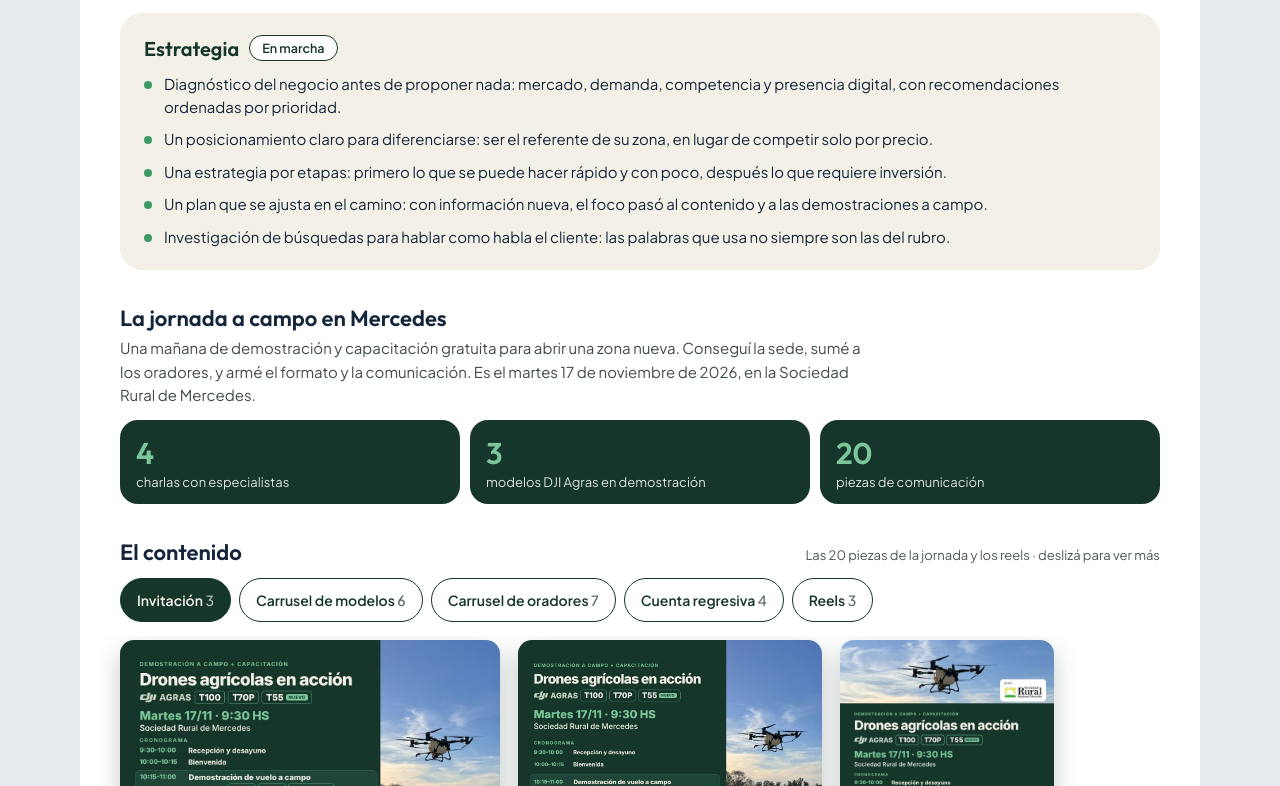
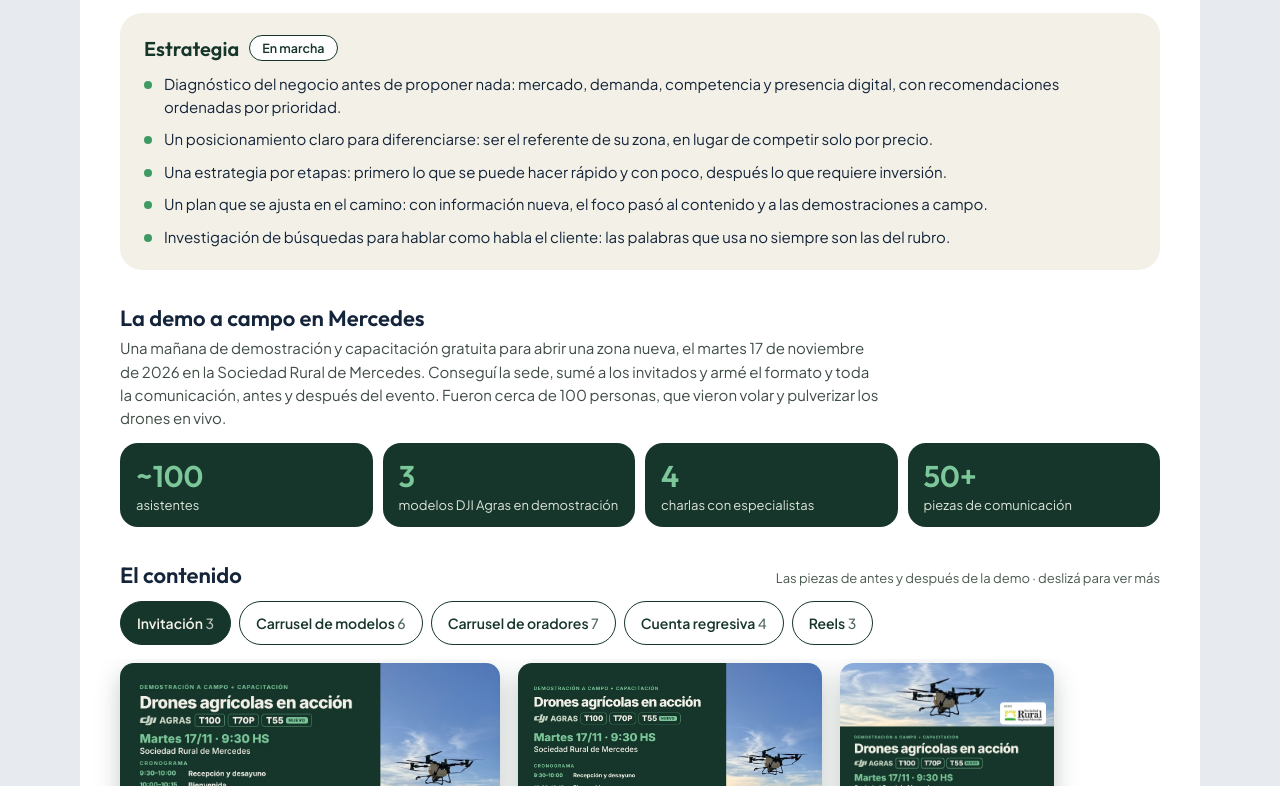
Before and after one commit to segundoperezalisedo/portfolio, a plain HTML site: page index.html in a window 1280 px wide. Shown: the part 1163-1949 px from the top of the page. Drawn offline with Linux system fonts and the light colour scheme.

Commit message:
Demo de Mercedes realizada: cerca de 100 asistentes y textos de Aike actualizados
Co-Authored-By: Claude Opus 5.5 <noreply@anthropic.com>
Claude-Session: https://claude.ai/code/session_01HLBwBPdQxPFY4Vg6xtG3t9

```diff
--- a/index.html
+++ b/index.html
@@ -212,7 +212,7 @@ button{font:inherit}
 </div>
 <div style="background: #1F4538; border-radius: 18px; padding: 16px 18px; display: flex; flex-direction: column; gap: 6px">
 <p style="margin: 0; font-size: 12px; font-weight: 700; letter-spacing: 0.12em; color: #7CC79A">QUÉ CAMBIÓ</p>
-<p style="margin: 0; font-size: 14px; line-height: 1.5; color: #F3F1E7">Prioridades ordenadas, una identidad propia en cada pieza y la primera jornada a campo en una zona nueva, ya convocada.</p>
+<p style="margin: 0; font-size: 14px; line-height: 1.5; color: #F3F1E7">Prioridades ordenadas, una identidad propia en cada pieza y la primera demo a campo en una zona nueva, con cerca de 100 asistentes.</p>
 </div>
 </div>
 <a href="https://www.instagram.com/aikedrones_chivilcoy/" style="align-self: flex-start; min-height: 44px; display: flex; align-items: center; padding: 0 18px; border-radius: 999px; background: #7CC79A; color: #16352B; font-size: 14px; font-weight: 700; text-decoration: none">Ver @aikedrones_chivilcoy en Instagram</a>
@@ -244,13 +244,14 @@ button{font:inherit}
 
 <div style="padding: 26px clamp(18px, 5vw, 40px) 8px; display: flex; flex-direction: column; gap: 14px">
 <div style="display: flex; flex-direction: column; gap: 4px">
-<h3 style="margin: 0; font-family: 'Outfit', sans-serif; font-size: 22px; font-weight: 600">La jornada a campo en Mercedes</h3>
-<p style="margin: 0; font-size: 15px; line-height: 1.55; color: #3F4D45; max-width: 760px">Una mañana de demostración y capacitación gratuita para abrir una zona nueva. Conseguí la sede, sumé a los oradores, y armé el formato y la comunicación. Es el martes 17 de noviembre de 2026, en la Sociedad Rural de Mercedes.</p>
+<h3 style="margin: 0; font-family: 'Outfit', sans-serif; font-size: 22px; font-weight: 600">La demo a campo en Mercedes</h3>
+<p style="margin: 0; font-size: 15px; line-height: 1.55; color: #3F4D45; max-width: 760px">Una mañana de demostración y capacitación gratuita para abrir una zona nueva, el martes 17 de noviembre de 2026 en la Sociedad Rural de Mercedes. Conseguí la sede, sumé a los invitados y armé el formato y toda la comunicación, antes y después del evento. Fueron cerca de 100 personas, que vieron volar y pulverizar los drones en vivo.</p>
 </div>
 <div style="display: grid; grid-template-columns: repeat(auto-fit, minmax(160px, 1fr)); gap: 10px">
+<div style="background: #16352B; color: #F3F1E7; border-radius: 18px; padding: 14px 16px; display: flex; flex-direction: column; gap: 2px"><p style="margin: 0; font-family: 'Outfit', sans-serif; font-size: 30px; font-weight: 600; color: #7CC79A">~100</p><p style="margin: 0; font-size: 13px; color: #DCE5D8">asistentes</p></div>
+<div style="background: #16352B; color: #F3F1E7; border-radius: 18px; padding: 14px 16px; display: flex; flex-direction: column; gap: 2px"><p style="margin: 0; font-family: 'Outfit', sans-serif; font-size: 30px; font-weight: 600; color: #7CC79A">3</p><p style="margin: 0; font-size: 13px; color: #DCE5D8">modelos DJI Agras en demostración</p></div>
 <div style="background: #16352B; color: #F3F1E7; border-radius: 18px; padding: 14px 16px; display: flex; flex-direction: column; gap: 2px"><p style="margin: 0; font-family: 'Outfit', sans-serif; font-size: 30px; font-weight: 600; color: #7CC79A">4</p><p style="margin: 0; font-size: 13px; color: #DCE5D8">charlas con especialistas</p></div>
-<div style="background: #16352B; color: #F3F1E7; border-radius: 18px; padding: 14px 16px; display: flex; flex-direction: column; gap: 2px"><p style="margin: 0; font-family: 'Outfit', sans-serif; font-size: 30px; font-weight: 600; color: #7CC79A">3</p><p style="margin: 0; font-size: 13px; color: #DCE5D8">modelos DJI Agras en demostración</p></div>
-<div style="background: #16352B; color: #F3F1E7; border-radius: 18px; padding: 14px 16px; display: flex; flex-direction: column; gap: 2px"><p style="margin: 0; font-family: 'Outfit', sans-serif; font-size: 30px; font-weight: 600; color: #7CC79A">20</p><p style="margin: 0; font-size: 13px; color: #DCE5D8">piezas de comunicación</p></div>
+<div style="background: #16352B; color: #F3F1E7; border-radius: 18px; padding: 14px 16px; display: flex; flex-direction: column; gap: 2px"><p style="margin: 0; font-family: 'Outfit', sans-serif; font-size: 30px; font-weight: 600; color: #7CC79A">50+</p><p style="margin: 0; font-size: 13px; color: #DCE5D8">piezas de comunicación</p></div>
 </div>
 </div>
 
@@ -258,7 +259,7 @@ button{font:inherit}
 <div style="padding: 0 clamp(18px, 5vw, 40px); display: flex; flex-direction: column; gap: 12px">
 <div style="display: flex; flex-wrap: wrap; gap: 8px; align-items: baseline; justify-content: space-between">
 <h3 style="margin: 0; font-family: 'Outfit', sans-serif; font-size: 22px; font-weight: 600">El contenido</h3>
-<p style="margin: 0; font-size: 13px; color: #4A5A50">Las 20 piezas de la jornada y los reels · deslizá para ver más</p>
+<p style="margin: 0; font-size: 13px; color: #4A5A50">Las piezas de antes y después de la demo · deslizá para ver más</p>
 </div>
 <div role="group" aria-label="Piezas de Aike Drones" style="display: flex; flex-wrap: wrap; gap: 8px">
 <sc-for list="{{grupos}}" as="g" hint-placeholder-count="5">
@@ -375,12 +376,13 @@ class Component extends DCLogic {
       ] },
       { id: 'ventas', nombre: 'Ventas', estado: 'En marcha', puntos: [
         'Representante comercial de Aike para Mercedes, una zona nueva para la marca.',
-        'Un calendario de demostraciones a campo: ver volar el dron convence más que un folleto.',
+        'La primera demostración a campo en Mercedes reunió a cerca de 100 personas: ver volar el dron convence más que un folleto.',
         'Registro de cada asistente y charlas uno a uno al cierre de cada jornada, para el seguimiento comercial.',
         'Cotizaciones con la estética de la marca y un plan de presencia en exposiciones rurales.'
       ] },
       { id: 'contenido', nombre: 'Contenido y redes', estado: 'En marcha', puntos: [
-        '20 piezas para convocar a la jornada de Mercedes: invitación en tres formatos, carruseles de equipos y de oradores, y cuenta regresiva.',
+        'Más de 50 piezas para la demo de Mercedes: invitación en tres formatos, carruseles de equipos y de oradores, una serie de “3 días, 3 modelos”, cuenta regresiva, historias de preparativos y reels.',
+        'Contenido de después del evento para contar cómo fue: un reel sincronizado con música y un carrusel con fotos de la jornada.',
         'Tres pilares de contenido: el productor y sus testimonios; el producto, el equipo y la posventa; y educación.',
         'Contenido para cada etapa de la decisión: descubrir los usos, comparar y animarse a comprar.',
         'Un banco de fotos y videos codificados, listo para producir reels y posteos.'
@@ -394,7 +396,8 @@ class Component extends DCLogic {
         'Medios y publicidad: plan de campañas en buscadores y redes, con la inversión concentrada en los momentos del año en que el cliente decide.',
         'Sitio web: auditoría hecha y sitio nuevo en desarrollo junto a un estudio de diseño, rápido en el celular y con el contacto a la vista.',
         'Medición: plan para saber de dónde llegan las visitas y cuántas terminan en una consulta.',
-        'Más demostraciones a campo en otras zonas, con lo aprendido en la primera.'
+        'Seguimiento comercial a los asistentes de Mercedes, uno por uno.',
+        'Nuevas demostraciones a campo en otras zonas, con lo aprendido en la primera.'
       ] }
     ];
 
```
